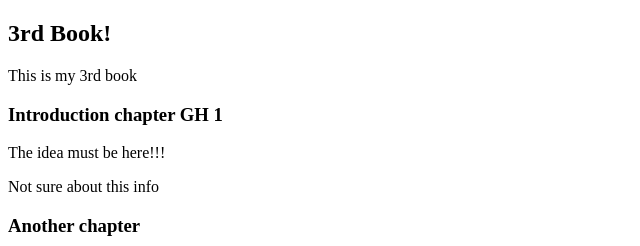
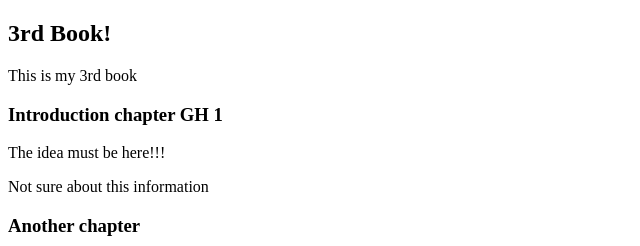
Before and after one commit to CarlosArceLopera/booktest, a plain HTML site: page 3/3rdBook.html in a window 1280 px wide. Shown: the top 246 px of the page, 0-640 px from the left. Drawn offline with Linux system fonts and the light colour scheme.

Commit message:
Update 3rdBook.html with more info

```diff
--- a/3/3rdBook.html
+++ b/3/3rdBook.html
@@ -9,7 +9,7 @@
     </head>
     <section title="Introduction chapter GH 1" datasubchapter="0" datapagenum="1" datacontentformat="0" datahidden="0">
         <head><h1>Introduction chapter GH 1</h1></head>
-        <div><div><p dir="ltr" style="text-align: left;">The idea must be here!!!<br></p>Not sure about this info</div></div>
+        <div><p dir="ltr" style="text-align: left;">The idea must be here!!!<br></p>Not sure about this information</div>
     </section>
         <section title="Another chapter" datasubchapter="0" datapagenum="2" datacontentformat="0" datahidden="0">
         <head><h1>Another chapter</h1></head>
```
